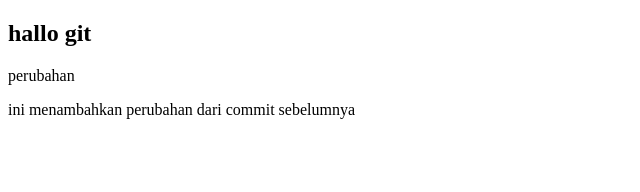
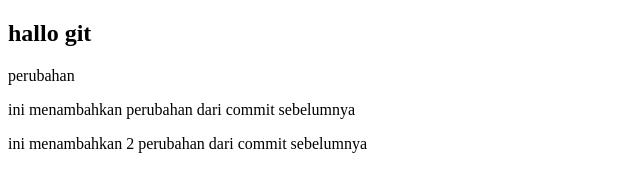
Before and after one commit to near-code-R/test-git-2, a plain HTML site: page index.html in a window 1280 px wide. Shown: the whole page, without its empty margins (0-640 px from the left). Drawn offline with Linux system fonts and the light colour scheme.

Commit message:
tambah p lagi dari commit lama

```diff
--- a/index.html
+++ b/index.html
@@ -9,5 +9,6 @@
     <h2>hallo git</h2>
     <p>perubahan</p>
     <p>ini menambahkan perubahan dari commit sebelumnya</p>
+    <p>ini menambahkan 2 perubahan dari commit sebelumnya</p>
   </body>
 </html>
```
